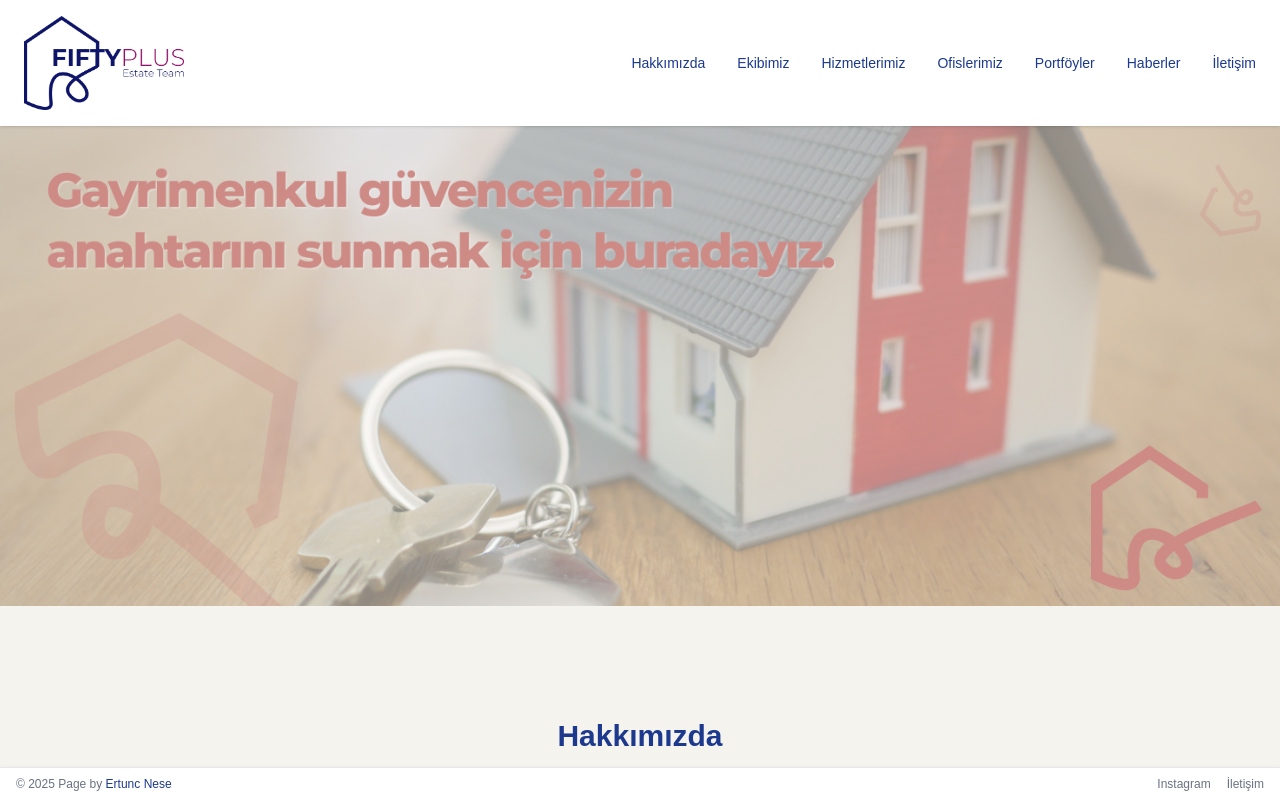
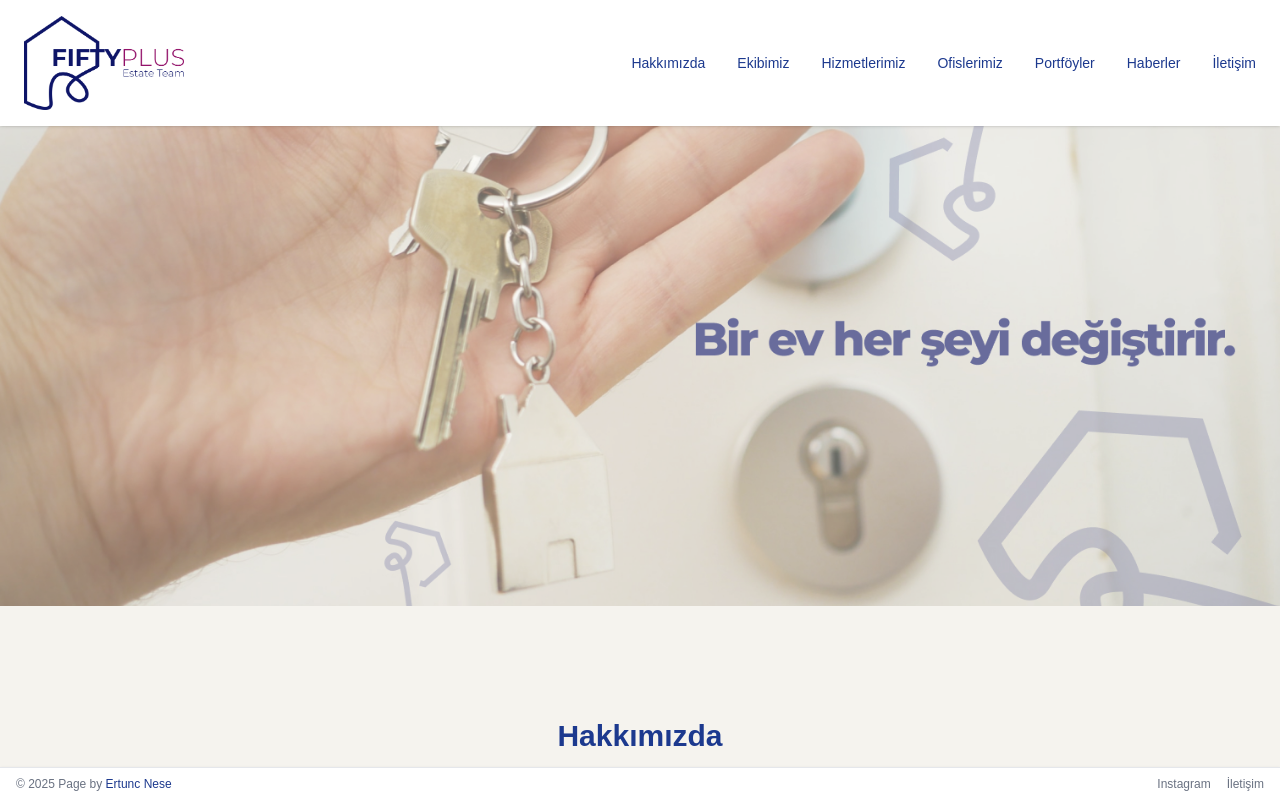
Before and after one commit to ertuncnese/fiftyplusteam, a Next.js app: page / in a window 1280 px wide. Shown: the top 800 px of the page. Built offline with nearby package versions, Linux system fonts and the light colour scheme; no server answers.

Commit message:
banner still problematic

```diff
--- a/components/BannerCarousel.tsx
+++ b/components/BannerCarousel.tsx
@@ -1,5 +1,4 @@
 'use client';
-
 import { useEffect, useState } from 'react';
 import { motion, AnimatePresence } from 'framer-motion';
 import Image from 'next/image';
@@ -8,11 +7,19 @@ const banners = ['/banner1.jpg', '/banner2.jpg', '/banner3.jpg'];
 
 export default function BannerCarousel() {
   const [index, setIndex] = useState(0);
+  const [isMobile, setIsMobile] = useState(false);
+
+  useEffect(() => {
+    const check = () => setIsMobile(window.innerWidth < 768);
+    check();
+    window.addEventListener('resize', check);
+    return () => window.removeEventListener('resize', check);
+  }, []);
 
   useEffect(() => {
     const interval = setInterval(() => {
       setIndex((prev) => (prev + 1) % banners.length);
-    }, 5000); // 5 saniyede bir geçiş
+    }, 5000);
     return () => clearInterval(interval);
   }, []);
 
@@ -22,10 +29,10 @@ export default function BannerCarousel() {
         <motion.div
           key={banners[index]}
           className="absolute inset-0"
-      initial={{ opacity: 0, scale: 1.05 }}
-      animate={{ opacity: 1, scale: 1 }}
-      exit={{ opacity: 0, scale: 0.95 }}
-      transition={{ duration: 1 }}
+          initial={{ opacity: 0, scale: isMobile ? 0.95 : 1.05 }}
+          animate={{ opacity: 1, scale: isMobile ? 1.1 : 1 }}
+          exit={{ opacity: 0, scale: isMobile ? 1 : 1 }}
+          transition={{ duration: 5 }}
         >
           <Image
             src={banners[index]}
```
Lines whose indentation alone changed are shown as unchanged.
